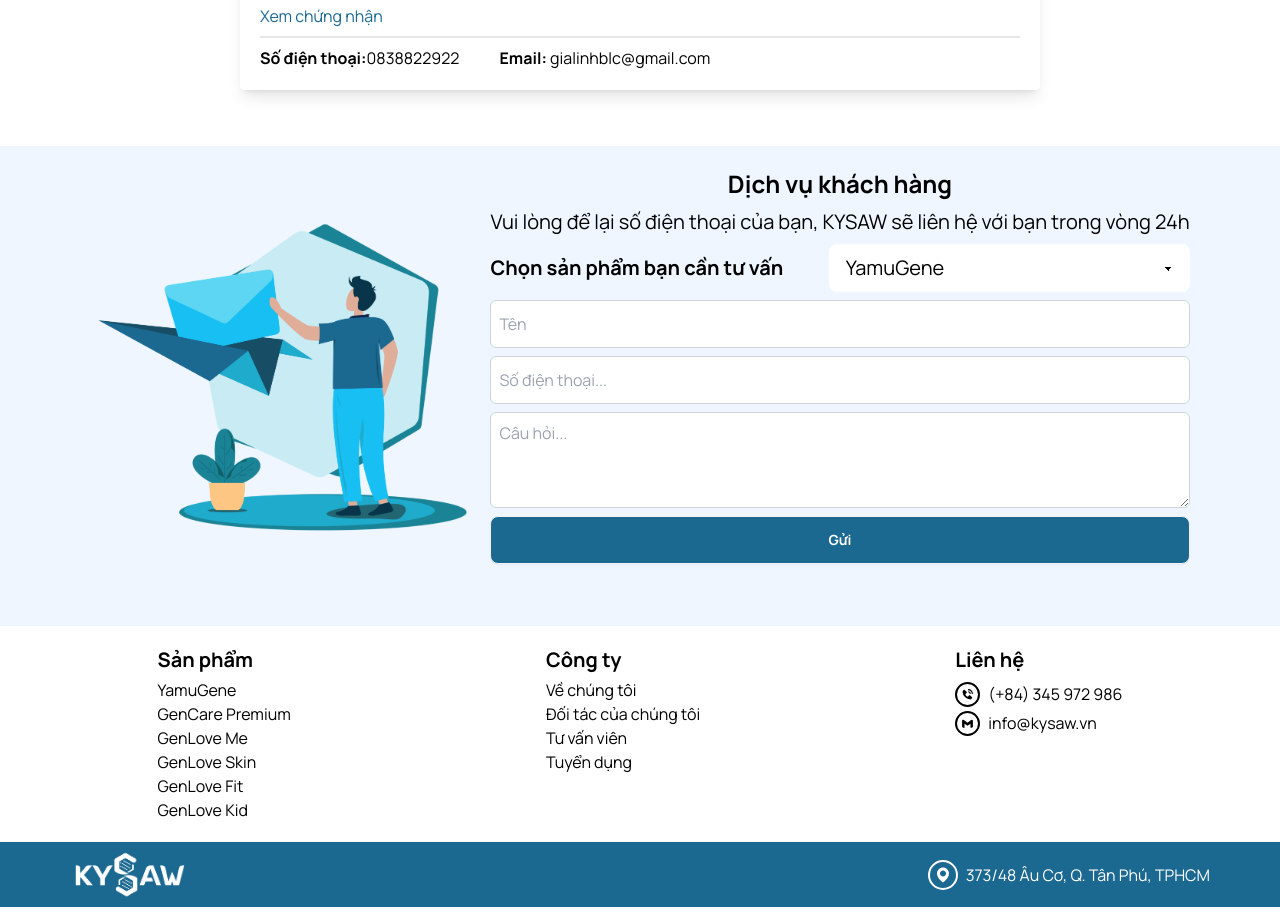
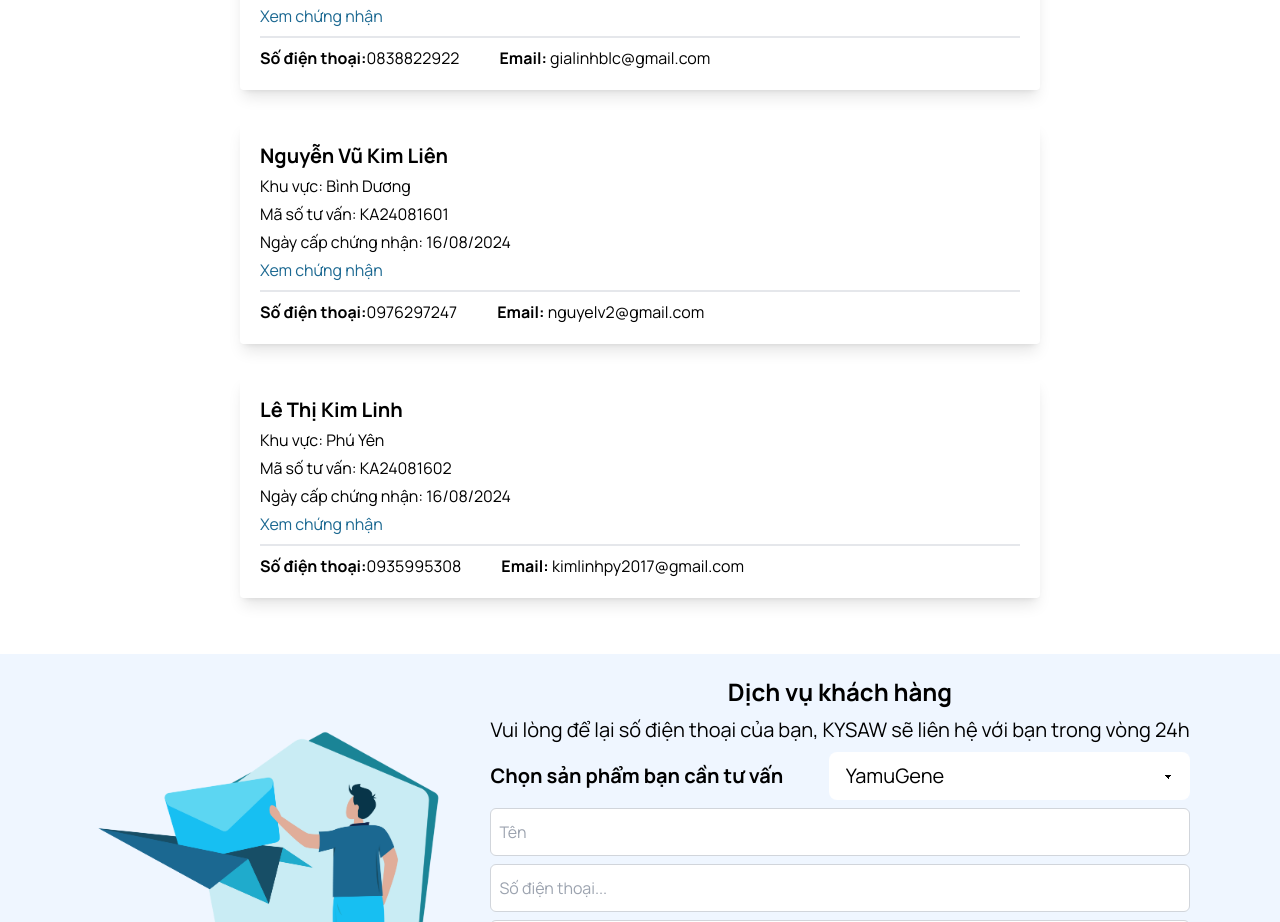
Before and after one commit to Genzi135/kysaw, a Next.js app: page /consultants in a window 1280 px wide. Shown: the part 2368-3290 px from the top of the page. Built offline with nearby package versions, Linux system fonts and the light colour scheme.

Commit message:
update data consultants

```diff
--- a/src/app/(pages)/consultants/data.js
+++ b/src/app/(pages)/consultants/data.js
@@ -43,5 +43,22 @@
         phone: "0838822922",
         email: "gialinhblc@gmail.com",
         certificateLink: "https://kysaw.s3.ap-southeast-1.amazonaws.com/Tran+Thi+Gia+Linh.pdf"
+    }, {
+        name: "Nguyễn Vũ Kim Liên",
+        region: "Bình Dương",
+        id: "KA24081601",
+        issuedDate: "16/08/2024",
+        phone: "0976297247",
+        email: "nguyelv2@gmail.com",
+        certificateLink: "https://kysaw.s3.ap-southeast-1.amazonaws.com/Nguyen+Vu+Kim+Lien.pdf"
+    },
+    {
+        name: "Lê Thị Kim Linh",
+        region: "Phú Yên",
+        id: "KA24081602",
+        issuedDate: "16/08/2024",
+        phone: "0935995308",
+        email: "kimlinhpy2017@gmail.com",
+        certificateLink: "https://kysaw.s3.ap-southeast-1.amazonaws.com/L%C3%AA+Th%E1%BB%8B+Kim+Linh.pdf"
     }
 ];
```
